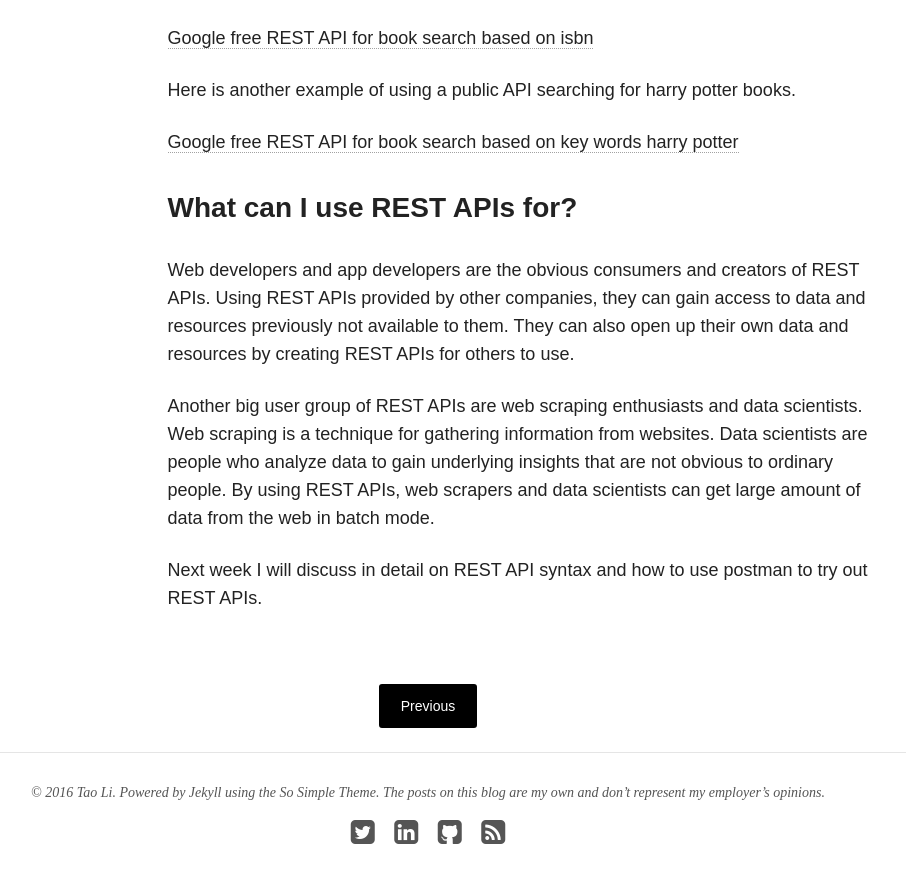
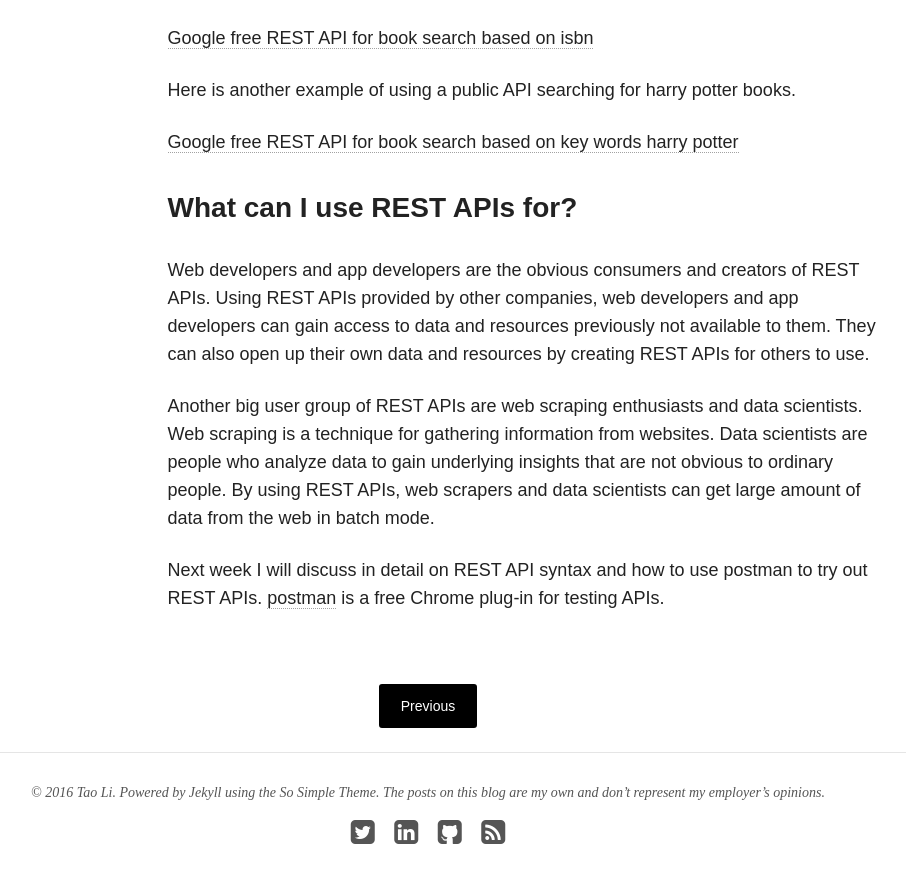
Before and after one commit to taolicd/taolicd.github.io, a Jekyll site: the page built from _posts/blog/2016-05-08-RESTFUL.md, in a window 1280 px wide and 900 px high, scrolled down 2363 px. Shown: the top 883 px of the window, without its empty margins (212-1118 px from the left). Built offline with Jekyll 4.4.1, drawn with Linux system fonts in a browser that asks for light colours; comment, search, counter and statistics services are not loaded.

Commit message:
new post

```diff
--- a/_posts/blog/2016-05-08-RESTFUL.md
+++ b/_posts/blog/2016-05-08-RESTFUL.md
@@ -53,10 +53,10 @@ Here is another example of using a public API searching for harry potter books.
 
 ### What can I use REST APIs for?
 
-Web developers and app developers are the obvious consumers and creators of REST APIs. Using REST APIs provided by other companies, they can gain access to data and resources previously not available to them. They can also open up their own data and resources by creating REST APIs for others to use.
+Web developers and app developers are the obvious consumers and creators of REST APIs. Using REST APIs provided by other companies, web developers and app developers can gain access to data and resources previously not available to them. They can also open up their own data and resources by creating REST APIs for others to use.
 
 
 Another big user group of REST APIs are web scraping enthusiasts and data scientists. Web scraping is a technique for gathering information from websites. Data scientists are people who analyze data to gain underlying insights that are not obvious to ordinary people. By using REST APIs, web scrapers and data scientists can get large amount of data from the web in batch mode.
 
 
-Next week I will discuss in detail on REST API syntax and how to use postman to try out REST APIs.
+Next week I will discuss in detail on REST API syntax and how to use postman to try out REST APIs. [postman](https://www.getpostman.com/docs/) is a free Chrome plug-in for testing APIs.
```
